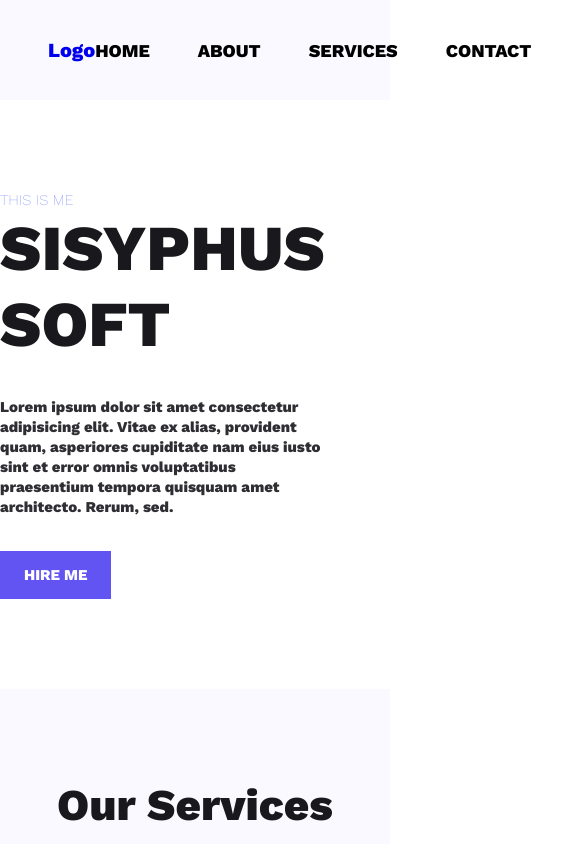
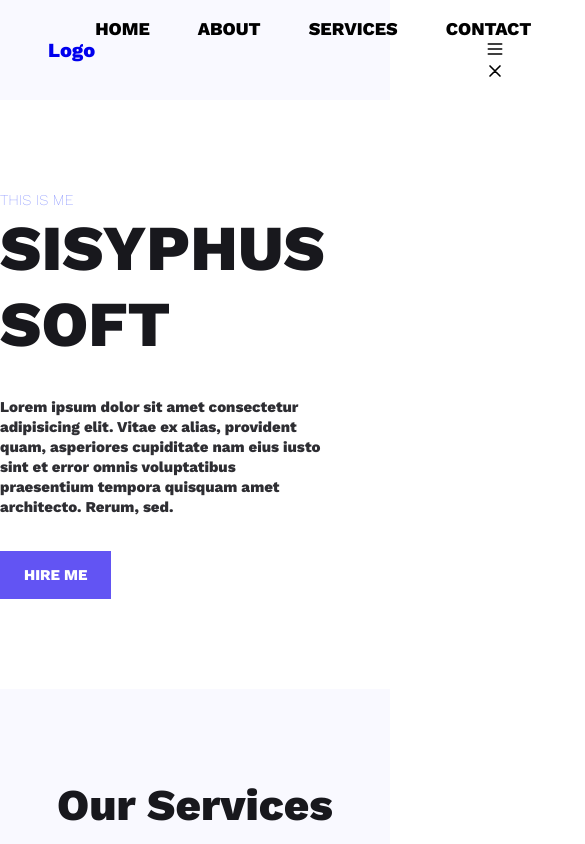
Before and after one commit to alibaltaci/React-Projects, a React (Vite) app in the folder multi-page-website-with-vite-and-styled-components/: page / in a window 390 px wide. Shown: the top 844 px of the page, 585 px wide, since content can reach past the window. Built offline with nearby package versions, Linux system fonts and the light colour scheme.

Commit message:
started responsive navbar

```diff
--- /dev/null
+++ b/multi-page-website-with-vite-and-styled-components/src/components/Common/Icons/Close.jsx
@@ -0,0 +1,13 @@
+
+export default function Close() {
+  return (
+    // {/* <?xml version="1.0" encoding="utf-8"?> */}
+    // {/* <!-- Uploaded to: SVG Repo, www.svgrepo.com, Generator: SVG Repo Mixer Tools --> */}
+    <svg width="800px" height="800px" viewBox="0 0 24 24" fill="none" xmlns="http://www.w3.org/2000/svg">
+
+    <g id="Menu / Close_MD">
+    <path id="Vector" d="M18 18L12 12M12 12L6 6M12 12L18 6M12 12L6 18" stroke="#000000" strokeWidth="2" strokeLinecap="round" strokeLinejoin="round"/>
+    </g>
+    </svg>
+  )
+}
--- /dev/null
+++ b/multi-page-website-with-vite-and-styled-components/src/components/Common/Icons/Menu.jsx
@@ -0,0 +1,9 @@
+
+export default function Menu() {
+  return (
+    // <?xml version="1.0" encoding="utf-8"?><!-- Uploaded to: SVG Repo, www.svgrepo.com, Generator: SVG Repo Mixer Tools -->
+    <svg width="800px" height="800px" viewBox="0 0 24 24" fill="none" xmlns="http://www.w3.org/2000/svg">
+        <path d="M4 6H20M4 12H20M4 18H20" stroke="#000000" strokeWidth="2" strokeLinecap="round" strokeLinejoin="round"/>
+    </svg>
+  )
+}
--- a/multi-page-website-with-vite-and-styled-components/src/components/Header/StyledHeader.jsx
+++ b/multi-page-website-with-vite-and-styled-components/src/components/Header/StyledHeader.jsx
@@ -13,6 +13,7 @@ const StyledHeader = styled.header`
         max-width: 20%;
         min-width: 3rem;
     }
+
 `
 
 export default StyledHeader;
--- /dev/null
+++ b/multi-page-website-with-vite-and-styled-components/src/components/Navbar/MenuIcon.jsx
@@ -0,0 +1,15 @@
+import Close from "../Common/Icons/Close";
+import Menu from "../Common/Icons/Menu";
+import { StyledMenuIcon } from "./StyledMenuIcon";
+
+export default function MenuIcon() {
+
+  return (
+
+    <StyledMenuIcon className="mobile-navbar-btn" >
+        <Menu name="menu-outline" className="mobile-nav-icon" />
+        <Close name="close-outline" className="close-outline mobile-nav-icon" />
+    </StyledMenuIcon>
+
+  )
+}
--- a/multi-page-website-with-vite-and-styled-components/src/components/Navbar/Navbar.jsx
+++ b/multi-page-website-with-vite-and-styled-components/src/components/Navbar/Navbar.jsx
@@ -1,6 +1,7 @@
 import { NavLink } from 'react-router-dom'
 import { navbar } from '../../data/data.json'
 import StyledNav from './StyledNav'
+import MenuIcon from './MenuIcon'
 
 function Navbar() {
 
@@ -19,6 +20,9 @@ function Navbar() {
                 ) )
             }
         </ul>
+
+        <MenuIcon />
+
     </StyledNav>
   )
 }
--- /dev/null
+++ b/multi-page-website-with-vite-and-styled-components/src/components/Navbar/StyledMenuIcon.jsx
@@ -0,0 +1,17 @@
+import { styled } from "styled-components";
+
+export const StyledMenuIcon = styled.div`
+
+    /* display: none;
+
+    svg[name="menu-outline"]{
+        display: none;
+    }
+
+    @media ( max-width: ${({theme}) => theme.media.mobile} ) {
+
+        display: inline-block;
+        z-index: 999;
+    } */
+
+`
--- a/multi-page-website-with-vite-and-styled-components/src/components/Navbar/StyledNav.jsx
+++ b/multi-page-website-with-vite-and-styled-components/src/components/Navbar/StyledNav.jsx
@@ -29,6 +29,36 @@ const StyledNav = styled.nav`
         }}
     }
 
+    .mobile-navbar-btn{
+        display: none;
+
+        .close-outline{
+            display: none;
+        };
+
+        svg{
+            height: 2rem;
+        };
+
+    };
+
+    .mobile-navbar-btn [name="close-outline"] {
+        display: none;
+    }
+
+
+    @media ( max-width: ${({theme}) => theme.media.mobile} ) {
+        .mobile-navbar-btn{
+            display: inline-block;
+            z-index: 999;
+            border: ${({theme}) => theme.colors.black};
+
+            .mobile-nav-icon{
+                font-size: 4.2rem;
+                color: ${({theme}) => theme.colors.black};
+            }
+        }
+    }
 
 `
 export default StyledNav;
```
Also changed, not shown: multi-page-website-with-vite-and-styled-components/public/icons/close.svg (added), multi-page-website-with-vite-and-styled-components/public/icons/menu.svg (added).
